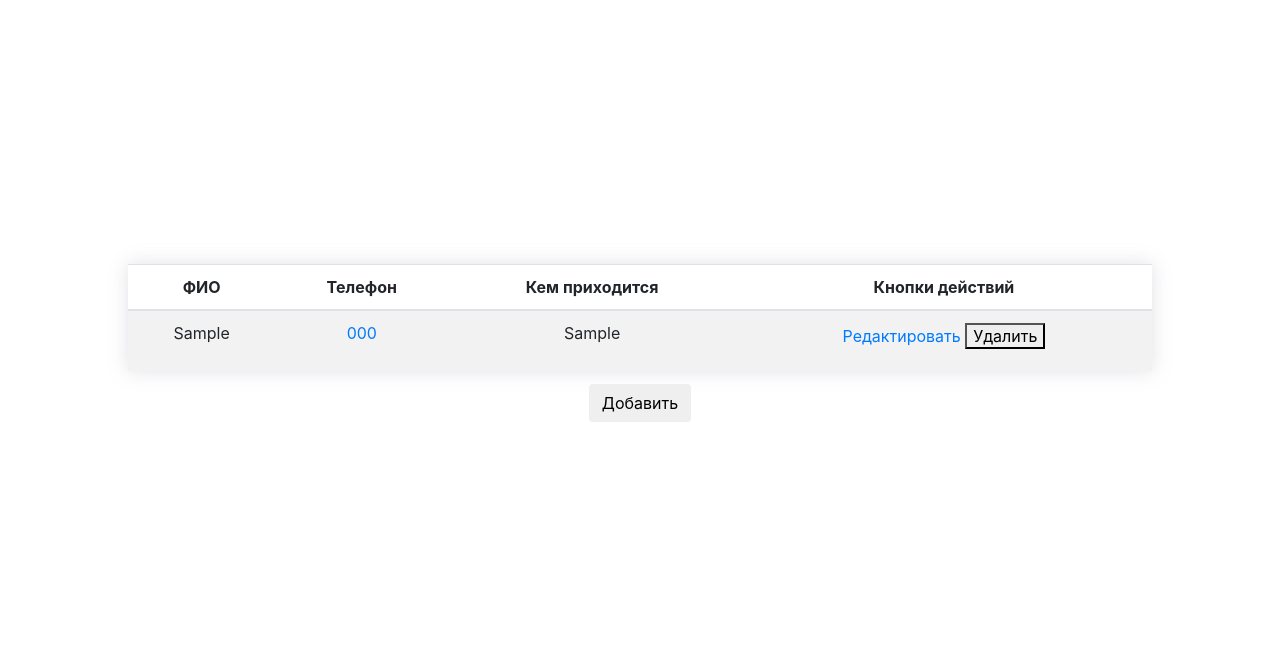
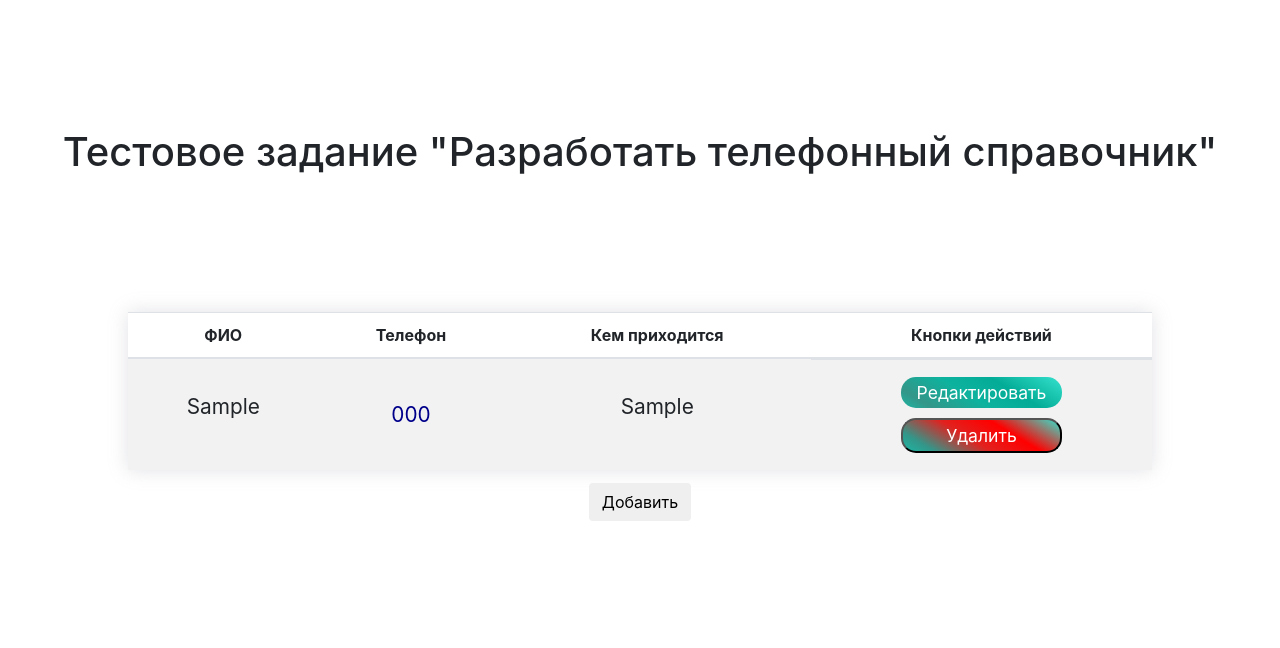
Before and after one commit to DaniilPonomarev-Web/testwork, a PHP site: page / in a window 1280 px wide. Shown: the top 648 px of the page. Run offline with PHP 8.4, Linux system fonts and the light colour scheme; tables that the repository leaves empty or names only in its code hold one stand-in row (values such as "Sample post"); some libraries are stand-ins or nearby versions.

Commit message:
Валидация и маска на телефон
Валидация на фронте

```diff
--- a/View/MainPage.php
+++ b/View/MainPage.php
@@ -14,13 +14,17 @@ require_once "model/GetDirect.php";
       <link rel="stylesheet" href="https://cdn.jsdelivr.net/npm/bootstrap@4.0.0/dist/css/bootstrap.min.css" integrity="sha384-Gn5384xqQ1aoWXA+058RXPxPg6fy4IWvTNh0E263XmFcJlSAwiGgFAW/dAiS6JXm" crossorigin="anonymous">
       <link rel="stylesheet" type="text/css" href="css/MainPage.css">
 
+
+      <script src="https://cdn.jsdelivr.net/npm/popper.js@1.12.9/dist/umd/popper.min.js" integrity="sha384-ApNbgh9B+Y1QKtv3Rn7W3mgPxhU9K/ScQsAP7hUibX39j7fakFPskvXusvfa0b4Q" crossorigin="anonymous"></script>
+      <script src="https://cdn.jsdelivr.net/npm/bootstrap@4.0.0/dist/js/bootstrap.min.js" integrity="sha384-JZR6Spejh4U02d8jOt6vLEHfe/JQGiRRSQQxSfFWpi1MquVdAyjUar5+76PVCmYl" crossorigin="anonymous"></script>
       <script src="https://ajax.googleapis.com/ajax/libs/jquery/3.4.1/jquery.min.js"></script>
+      <script src="https://cdnjs.cloudflare.com/ajax/libs/jquery.maskedinput/1.4.1/jquery.maskedinput.min.js" integrity="sha512-d4KkQohk+HswGs6A1d6Gak6Bb9rMWtxjOa0IiY49Q3TeFd5xAzjWXDCBW9RS7m86FQ4RzM2BdHmdJnnKRYknxw==" crossorigin="anonymous" referrerpolicy="no-referrer"></script>
       <script src="ajax.js"></script>
   </head>
   <body>
     <div class="MainContainer">
       <h1 class="MainContainer_h1">
-
+        Тестовое задание "Разработать телефонный справочник"
       </h1>
 
       <table class="MainContainer_table table table-striped" id="table_body">
@@ -49,8 +53,8 @@ require_once "model/GetDirect.php";
                 <input style="display:none"  id="who_r_<?=$directs['id']?>" type="text" value="<?=$directs['who']?>">
               </td>
 
-              <td>
-                <a href="#" onclick="update(<?=$directs['id']?>)" id="update_<?=$directs['id']?>"> Редактировать </a>
+              <td class="buttons_red">
+                <a class="btn_red_direct" href="#" onclick="update(<?=$directs['id']?>)" id="update_<?=$directs['id']?>"> Редактировать </a>
                 <button class="btn_del_direct" onclick="del_direct(<?=$directs['id']?>);">Удалить</a>
               </td>
             </tr>
@@ -59,20 +63,17 @@ require_once "model/GetDirect.php";
       </table>
       <button id="button_add" type="button" data-product-id="144" title="В корзину" class="btn w-button">Добавить</button>
     </div>
-
-
-    <!-- add modal form-->
     <div class="modal-wrapper">
       <div class="modal">
-          <div class="head">X</div>
+        <div class="head_X">X</div>
         <div class="content">
-              <div class="good-job">
+            <div class="modal_for_add">
               <p>Добавьте данные в справочник</p>
               <form class="form_modal_window" method="post" id="form_add_direct" action="">
-                  <input type="text" name="fio" placeholder="ФИО" required>
-                  <input type="phone" name="telephone" placeholder="Ваш телефон" required>
-                  <input type="text" name="who" placeholder="Кем приходится" required>
-                  <button id="btn_add_direction"> Отправить </button>
+                <input id="fio" type="text" name="fio" placeholder="ФИО" required>
+                <input id="telephone" type="phone" name="telephone" placeholder="Ваш телефон" required>
+                <input id="who" type="text" name="who" placeholder="Кем приходится" required>
+                <button id="btn_add_direction" class="btn btn-primary" type="submit"> Отправить </button>
               </form>
             </div>
         </div>
@@ -80,17 +81,19 @@ require_once "model/GetDirect.php";
     </div>
   </body>
 
+
   <script type="text/javascript">
-/*добавление */
+/*добавление открываем модалку4 */
   $( document ).ready(function() {
     $('#button_add').on('click', function() {
         $('.modal-wrapper').toggleClass('open');
         return false;
     });
-    $('.head').on('click', function (){
+    $('.head_X').on('click', function (){
         $('.modal-wrapper').removeClass('open');
     })
   });
+  $("#telephone").mask("+7 (999) 999-99-99");
 
 
 /*обновление */
--- a/ajax.js
+++ b/ajax.js
@@ -1,9 +1,15 @@
 $( document ).ready(function() {
+
     $("#btn_add_direction").click(
         function(e){
-            e.preventDefault();
-            del_direct(d, id);
-            return false;
+            if ( ($('#fio').val() != 0) && ($('#who').val() != 0) && ($('#telephone').val() != 0)) {
+                add_direction('#form_add_direct', 'model/adddirect.php');
+                return false;
+            }
+            else {
+                alert('Заполните все поля!');
+            }
+
         }
     );
 });
@@ -18,7 +24,7 @@ function add_direction(form_add_direct, url) {
         success: function(response) {
             console.log(response)
             result = $.parseJSON(response);
-            $('#table_body').append('<tr><td>'+result.fio+'</td>  <td>'+result.telephone+'</td> <td>'+result.who+'</td> <td>Редактировать</td> </tr>');
+            $('#table_body').append('<tr><td>'+result.fio+'</td>  <td>'+result.telephone+'</td> <td>'+result.who+'</td> <td>-</td> </tr>');
         },
         error: function(response) {
             alert('ошибка добавления данных')
--- a/css/MainPage.css
+++ b/css/MainPage.css
@@ -1,3 +1,21 @@
+p {
+  font-size: 1.3rem;
+}
+a {
+  font-size: 1.3rem;
+  color: darkblue;
+}
+.h1, h1 {
+  font-size: 2.5rem;
+  text-align: center;
+}
+input {
+  text-align: center;
+  border: 1px solid gray;
+  padding: 5px;
+  border-radius: 6px;
+  margin: 5px auto;
+}
 .MainContainer {
     max-width: 1800px;
     display: flex;
@@ -6,6 +24,7 @@
     align-items: center;
     padding: 10% 0;
     display: flex;
+    overflow: hidden;
 }
 .MainContainer_table {
     text-align: center;
@@ -30,6 +49,18 @@
   .modal-wrapper.open {
     opacity: 1;
     visibility: visible;
+  }
+  .modal_for_add {
+    display: flex;
+    flex-direction: column;
+    flex-wrap: nowrap;
+    text-align: center;
+  }
+  .form_modal_window {
+    display: flex;
+    flex-direction: column;
+    max-width: 100%;
+    align-self: center;
   }
   .modal {
     width: 500px;
@@ -60,3 +91,96 @@
   .btn_del_direct {
     cursor: pointer;
   }
+  .head_X {
+    cursor: pointer;
+    position: absolute;
+    right: 1%;
+  }
+  .buttons_red {
+    display: flex;
+    flex-direction: column;
+    align-items: center;
+    justify-content: space-between;
+  }
+  .table td, .table th {
+    vertical-align: middle !important;
+  }
+  #btn_add_direction {
+    width: fit-content;
+    padding: 5px 10px;
+    border-radius: 15px;
+    margin: 5px 0;
+    min-width: 100%;
+    background-color: #03ac97;
+    color: #fff;
+    transition: all 0.25s ease-in-out;
+    background-image: linear-gradient(211deg, #35e2cd, rgba(70, 216, 199, 0) 34%, rgba(67, 211, 194, 0.16) 58%, #339689 85%, #1db6a3);
+  }
+  .btn_red_direct {
+    width: fit-content;
+    font-size: 1.1rem;
+    padding: 5px 10px;
+    border-radius: 15px;
+    margin: 5px 0;
+    min-width: 51%;
+    background-color: #03ac97;
+    color: #fff;
+    transition: all 0.25s ease-in-out;
+    background-image: linear-gradient(211deg, #35e2cd, rgba(70, 216, 199, 0) 34%, rgba(67, 211, 194, 0.16) 58%, #339689 85%, #1db6a3);
+  }
+  .btn_red_direct:hover {
+    background-color: antiquewhite;
+    box-shadow: 0 0 18px 0 rgb(153 156 169 / 30%);
+    color: black;
+    font-weight: 700;
+    text-decoration: none;
+    background-image: linear-gradient(211deg, #35e2cd, rgba(70, 216, 199, 0) 34%, rgba(67, 211, 194, 0.16) 58%, #339689 85%, #1db6a3);
+  }
+  .btn_del_direct {
+    width: fit-content;
+    font-size: 1.1rem;
+    padding: 5px 10px;
+    border-radius: 15px;
+    min-width: 51%;
+    margin: 5px 0;
+    background-color: red;
+    color: #fff;
+    transition: all 0.25s ease-in-out;
+    background-image: linear-gradient(211deg, #35e2cd, rgba(70, 216, 199, 0) 34%, rgba(67, 211, 194, 0.16) 58%, #339689 85%, #1db6a3);
+  }
+  .btn_del_direct:hover {
+    background-color: rgb(147, 59, 59);
+    box-shadow: 0 0 18px 0 rgb(153 156 169 / 30%);
+    color: #fff;
+    background-image: linear-gradient(211deg, #517f8d, rgba(70, 216, 199, 0) 34%, rgba(67, 211, 194, 0.16) 58%, #339689 85%, #1db6a3);
+  }
+
+
+  @media screen and (max-width:768px) {
+    thead {
+      font-size: 11px;
+    }
+    p {
+      font-size: 1rem;
+    }
+    a {
+      font-size: 1rem;
+    }
+    .btn_red_direct {
+      font-size: 0.8rem;
+      padding: 5px 5px;
+      border-radius: 15px;
+      margin: 2px 0;
+      min-width: 100%;
+    }
+    .btn_del_direct {
+      font-size: 0.8rem;
+      padding: 5px 5px;
+      border-radius: 15px;
+      margin: 2px 0;
+      min-width: 100%;
+    }
+    button#button_add {
+      margin-top: 3%;
+    }
+  }
```
Lines whose indentation alone changed are shown as unchanged.
